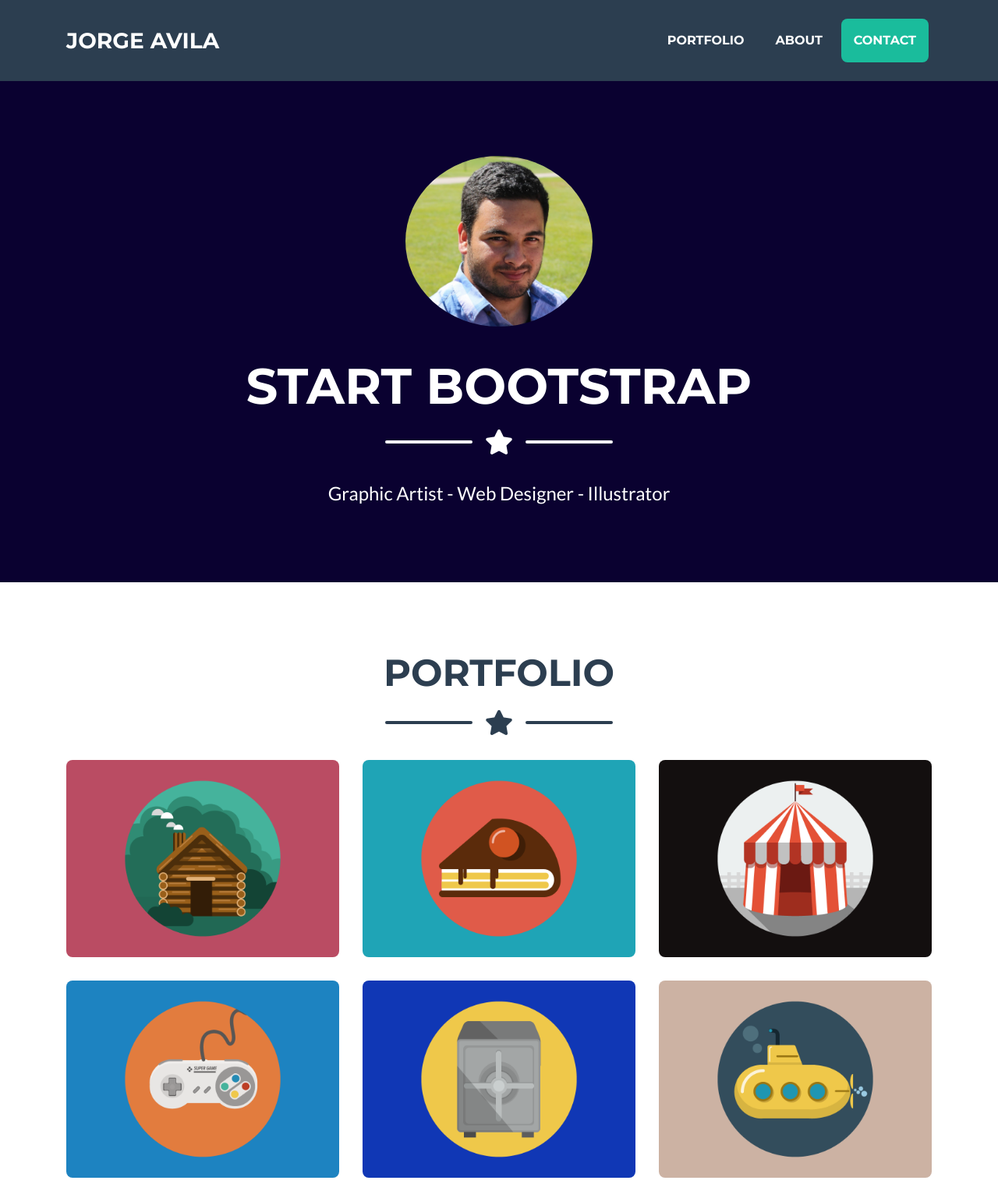
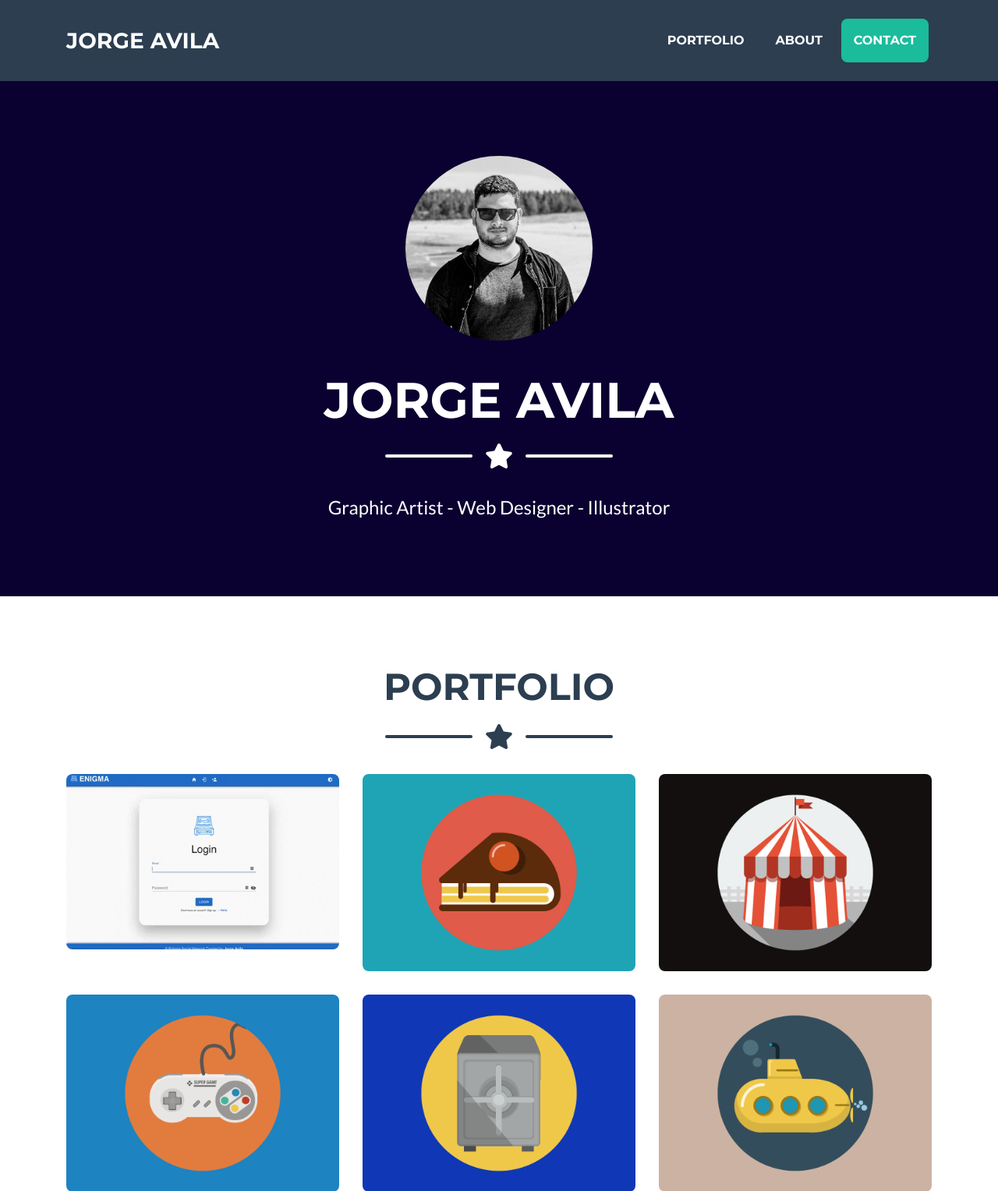
Before and after one commit to jorge-dev/jorge-dev.github.io, a website with bundled scripts: page index.html in a window 1280 px wide. Shown: the top 1528 px of the page at 78% size. Built offline with nearby package versions, Linux system fonts and the light colour scheme.

Commit message:
added new enigma gif into portfolio

```diff
--- a/index.html
+++ b/index.html
@@ -51,10 +51,10 @@
     <div class="container d-flex align-items-center flex-column">
 
       <!-- Masthead Avatar Image -->
-      <img class="masthead-avatar mb-5 rounded-circle" src="img/jorge.JPG" alt="">
+      <img class="masthead-avatar mb-5 rounded-circle" src="img/jorge2.JPG" alt="">
 
       <!-- Masthead Heading -->
-      <h1 class="masthead-heading text-uppercase mb-0">Start Bootstrap</h1>
+      <h1 class="masthead-heading text-uppercase mb-0">Jorge Avila</h1>
 
       <!-- Icon Divider -->
       <div class="divider-custom divider-light">
@@ -98,7 +98,7 @@
                 <i class="fas fa-plus fa-3x"></i>
               </div>
             </div>
-            <img class="img-fluid" src="img/portfolio/cabin.png" alt="">
+            <img class="img-fluid" src="img/portfolio/enigma2.gif" alt="">
           </div>
         </div>
 
@@ -346,7 +346,7 @@
                   <div class="divider-custom-line"></div>
                 </div>
                 <!-- Portfolio Modal - Image -->
-                <img class="img-fluid rounded mb-5" src="img/portfolio/cabin.png" alt="">
+                <img class="img-fluid rounded mb-5" src="img/portfolio/enigma2.gif" alt="">
                 <!-- Portfolio Modal - Text -->
                 <p class="mb-5">Lorem ipsum dolor sit amet, consectetur adipisicing elit. Mollitia neque assumenda ipsam nihil, molestias magnam, recusandae quos quis inventore quisquam velit asperiores, vitae? Reprehenderit soluta, eos quod consequuntur itaque. Nam.</p>
                 <button class="btn btn-primary" href="#" data-dismiss="modal">
```
Also changed, not shown: img/jorge2.jpg (added), img/portfolio/enigma2.gif (added), 3 other files.
